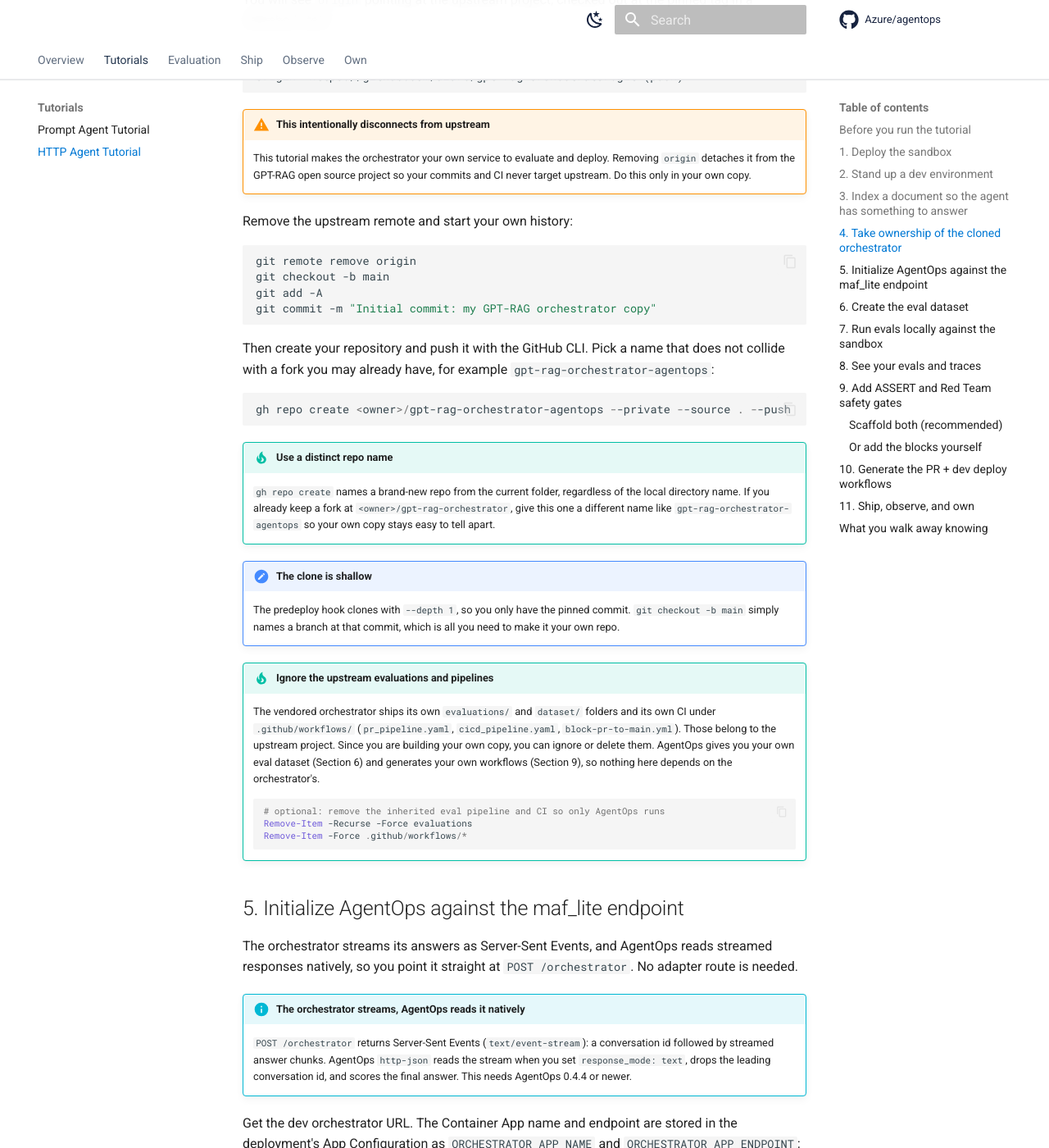
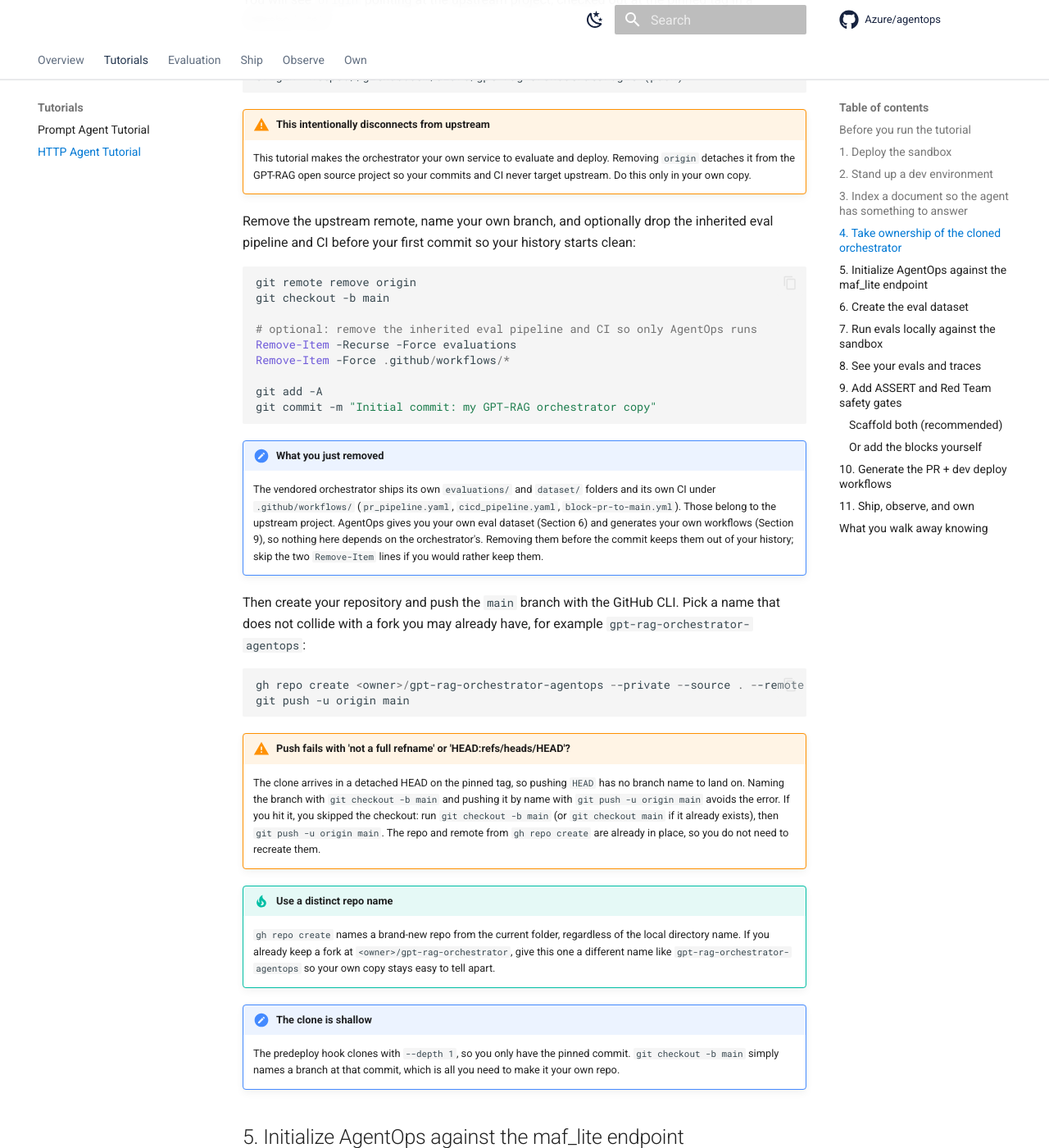
Before and after one commit to Azure/agentops, an MkDocs documentation site: the page built from docs/tutorial-http-agent.md, in a window 1280 px wide and 1400 px high, scrolled down 3551 px. Shown: the whole window at 82% size. Built offline with MkDocs 1.6.1 and Material for MkDocs 9.7.7, drawn with Linux system fonts in a browser that asks for light colours; comment, search, counter and statistics services are not loaded.

Commit message:
docs(http tutorial): clean up Section 4 history and harden the push
Move the optional removal of the upstream evaluations/ and .github/workflows/
into the same block as the branch creation, before git add -A and the initial
commit, so the first commit starts from a clean tree instead of committing files
that get deleted later.

Replace 'gh repo create --source . --push' with 'gh repo create --source .
--remote origin' followed by an explicit 'git push -u origin main'. The shallow
clone lands in a detached HEAD on the pinned tag, so --push tries to push HEAD
and fails with 'not a full refname' / 'HEAD:refs/heads/HEAD'. Pushing the named
main branch avoids it. Add a troubleshooting note for anyone who still hits it.

Co-authored-by: Copilot <223556219+Copilot@users.noreply.github.com>

````diff
--- a/docs/tutorial-http-agent.md
+++ b/docs/tutorial-http-agent.md
@@ -180,22 +180,48 @@ origin  https://github.com/azure/gpt-rag-orchestrator.git (push)
     deploy. Removing `origin` detaches it from the GPT-RAG open source project
     so your commits and CI never target upstream. Do this only in your own copy.
 
-Remove the upstream remote and start your own history:
+Remove the upstream remote, name your own branch, and optionally drop the
+inherited eval pipeline and CI before your first commit so your history starts
+clean:
 
 ```powershell
 git remote remove origin
 git checkout -b main
+
+# optional: remove the inherited eval pipeline and CI so only AgentOps runs
+Remove-Item -Recurse -Force evaluations
+Remove-Item -Force .github/workflows/*
+
 git add -A
 git commit -m "Initial commit: my GPT-RAG orchestrator copy"
 ```
 
-Then create your repository and push it with the GitHub CLI. Pick a name that
-does not collide with a fork you may already have, for example
+!!! note "What you just removed"
+    The vendored orchestrator ships its own `evaluations/` and `dataset/`
+    folders and its own CI under `.github/workflows/` (`pr_pipeline.yaml`,
+    `cicd_pipeline.yaml`, `block-pr-to-main.yml`). Those belong to the upstream
+    project. AgentOps gives you your own eval dataset (Section 6) and generates
+    your own workflows (Section 9), so nothing here depends on the orchestrator's.
+    Removing them before the commit keeps them out of your history; skip the two
+    `Remove-Item` lines if you would rather keep them.
+
+Then create your repository and push the `main` branch with the GitHub CLI. Pick
+a name that does not collide with a fork you may already have, for example
 `gpt-rag-orchestrator-agentops`:
 
 ```powershell
-gh repo create <owner>/gpt-rag-orchestrator-agentops --private --source . --push
+gh repo create <owner>/gpt-rag-orchestrator-agentops --private --source . --remote origin
+git push -u origin main
 ```
+
+!!! warning "Push fails with 'not a full refname' or 'HEAD:refs/heads/HEAD'?"
+    The clone arrives in a detached HEAD on the pinned tag, so pushing `HEAD`
+    has no branch name to land on. Naming the branch with `git checkout -b main`
+    and pushing it by name with `git push -u origin main` avoids the error. If
+    you hit it, you skipped the checkout: run `git checkout -b main` (or
+    `git checkout main` if it already exists), then `git push -u origin main`.
+    The repo and remote from `gh repo create` are already in place, so you do
+    not need to recreate them.
 
 !!! tip "Use a distinct repo name"
     `gh repo create` names a brand-new repo from the current folder, regardless
@@ -207,20 +233,6 @@ gh repo create <owner>/gpt-rag-orchestrator-agentops --private --source . --push
     The predeploy hook clones with `--depth 1`, so you only have the pinned
     commit. `git checkout -b main` simply names a branch at that commit, which
     is all you need to make it your own repo.
-
-!!! tip "Ignore the upstream evaluations and pipelines"
-    The vendored orchestrator ships its own `evaluations/` and `dataset/`
-    folders and its own CI under `.github/workflows/` (`pr_pipeline.yaml`,
-    `cicd_pipeline.yaml`, `block-pr-to-main.yml`). Those belong to the upstream
-    project. Since you are building your own copy, you can ignore or delete them.
-    AgentOps gives you your own eval dataset (Section 6) and generates your own
-    workflows (Section 9), so nothing here depends on the orchestrator's.
-
-    ```powershell
-    # optional: remove the inherited eval pipeline and CI so only AgentOps runs
-    Remove-Item -Recurse -Force evaluations
-    Remove-Item -Force .github/workflows/*
-    ```
 
 ## 5. Initialize AgentOps against the maf_lite endpoint
 
````
